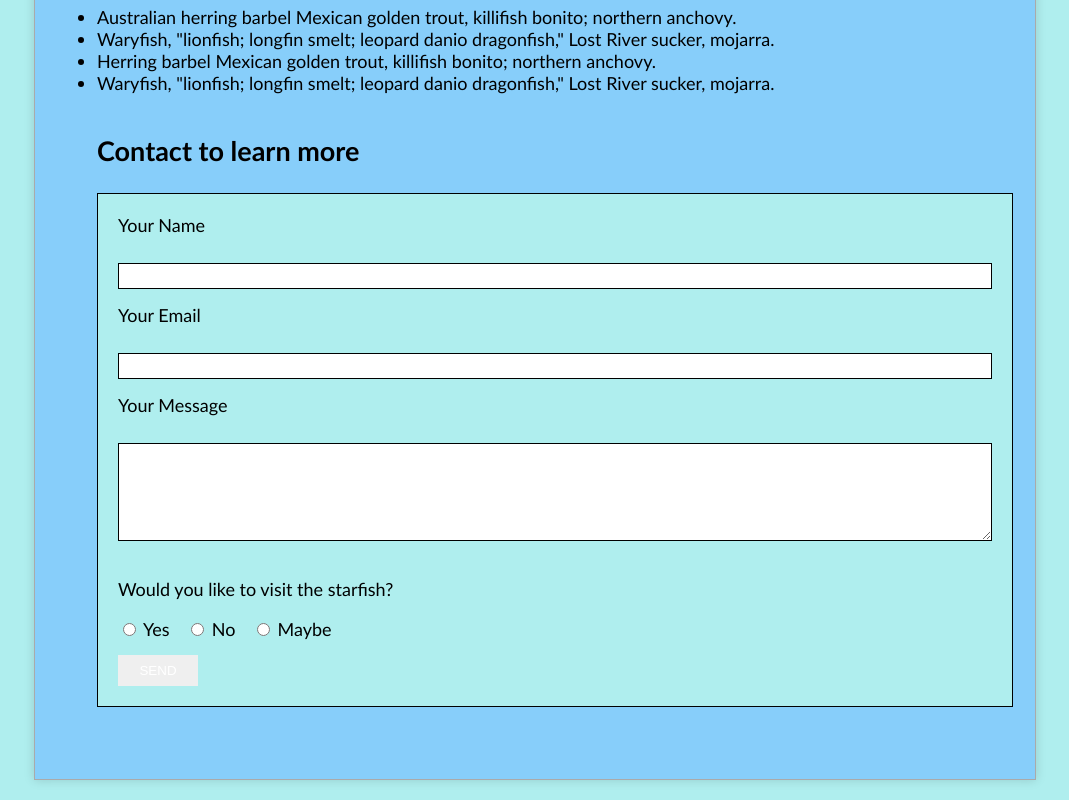
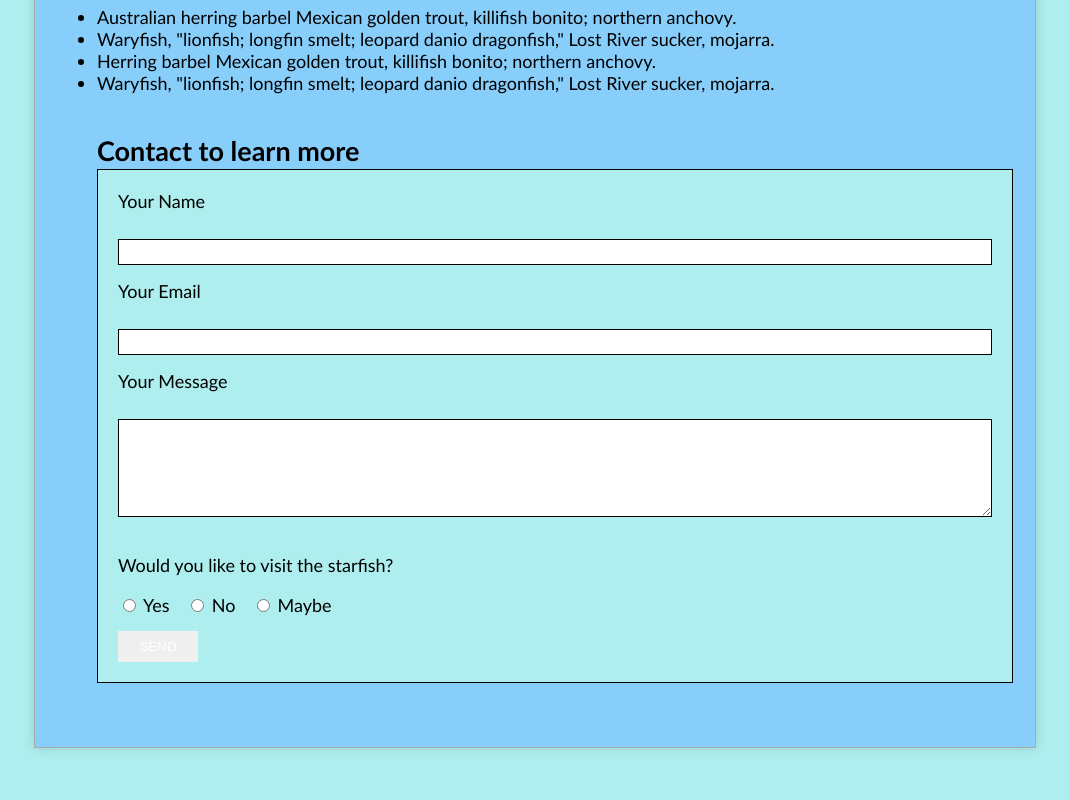
Before and after one commit to phil0473/phil0473.github.io, a plain HTML site: page midterm/index.html in a window 1280 px wide. Shown: the part 900-1700 px from the top of the page, without its empty margins (105-1174 px from the left). After the commit the page ends 1668 px from the top, so only its background shows below. Drawn offline with Linux system fonts and the light colour scheme.

```diff
--- a/midterm/main.css
+++ b/midterm/main.css
@@ -101,7 +101,7 @@ list-style: none;
     background:paleturquoise;
      border: 1px solid #000;
     padding: 20px;
-    margin: 26px 0;
+    margin-bottom: 28px 0;
 }
 
 .form__body{
```
